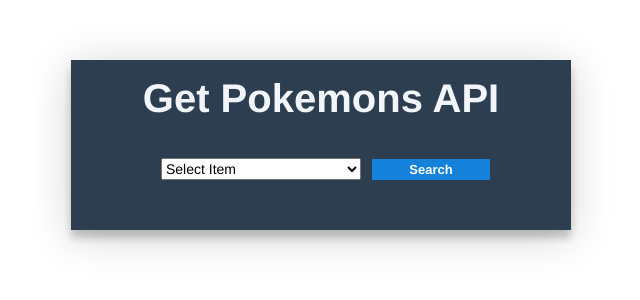
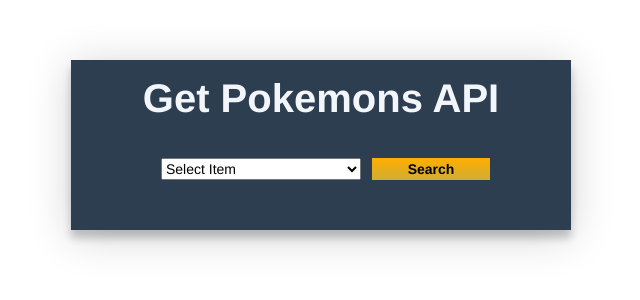
Before and after one commit to moisesgui/PokerApi, a Vue app: page / in a window 1280 px wide. Shown: the top 300 px of the page, without its empty margins (319-959 px from the left). Built offline with nearby package versions, Linux system fonts and the light colour scheme.

Commit message:
change style button

```diff
--- a/src/App.vue
+++ b/src/App.vue
@@ -9,7 +9,7 @@
         <option class="opId" value="Id">Id</option>
         <option class="opAbility" value="Ability">Ability</option>
       </select>
-      <button class="btn" @click="getPokerApi()">Search</button>
+      <button class="btn" @click="fieldValidade()">Search</button>
     </div>
   </div>
 
@@ -43,9 +43,7 @@ export default {
         });
     },
     fieldValidade() {
-      if (this.txtPokemon) {
-        return console.log("hellow");
-      }
+      console.log(this.selected)
     },
   },
 };
@@ -81,14 +79,15 @@ export default {
 .btn {
   font-family: Avenir, Helvetica, Arial, sans-serif;
   font-weight: bold;
-  font-size: 13px;
+  font-size: 14px;
   border: solid 1px #2c3e50;
   width: 120px;
-  height: 23px;
-  color: white;
-  background-color: rgb(20, 130, 219);
+  height: 24px;
+  background-image: linear-gradient(rgb(255, 174, 0), rgb(209, 173, 53));
+  color: black;
 }
 .btn:hover {
-  background-color: rgb(68, 163, 241);
+  background-image: linear-gradient(rgb(252, 207, 110), rgb(255, 196, 0));
+  color: black;
 }
 </style>
```
